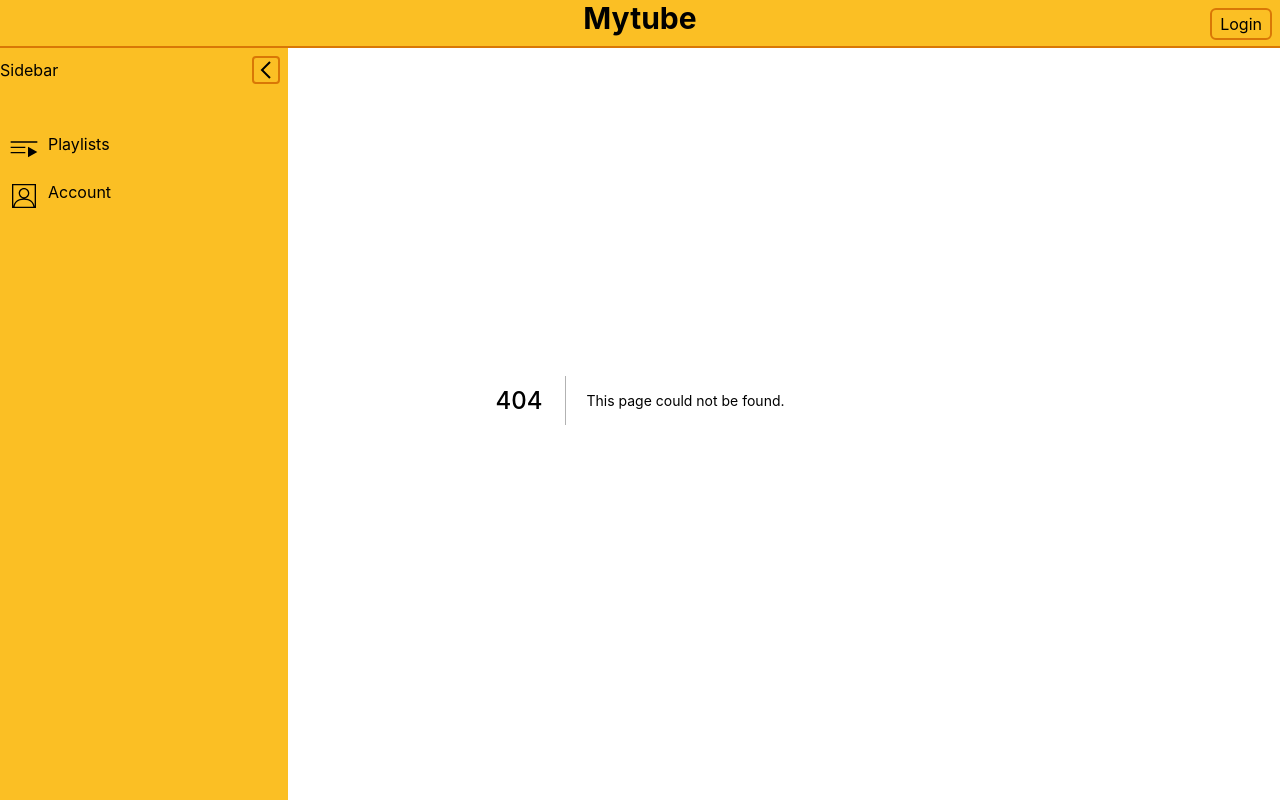
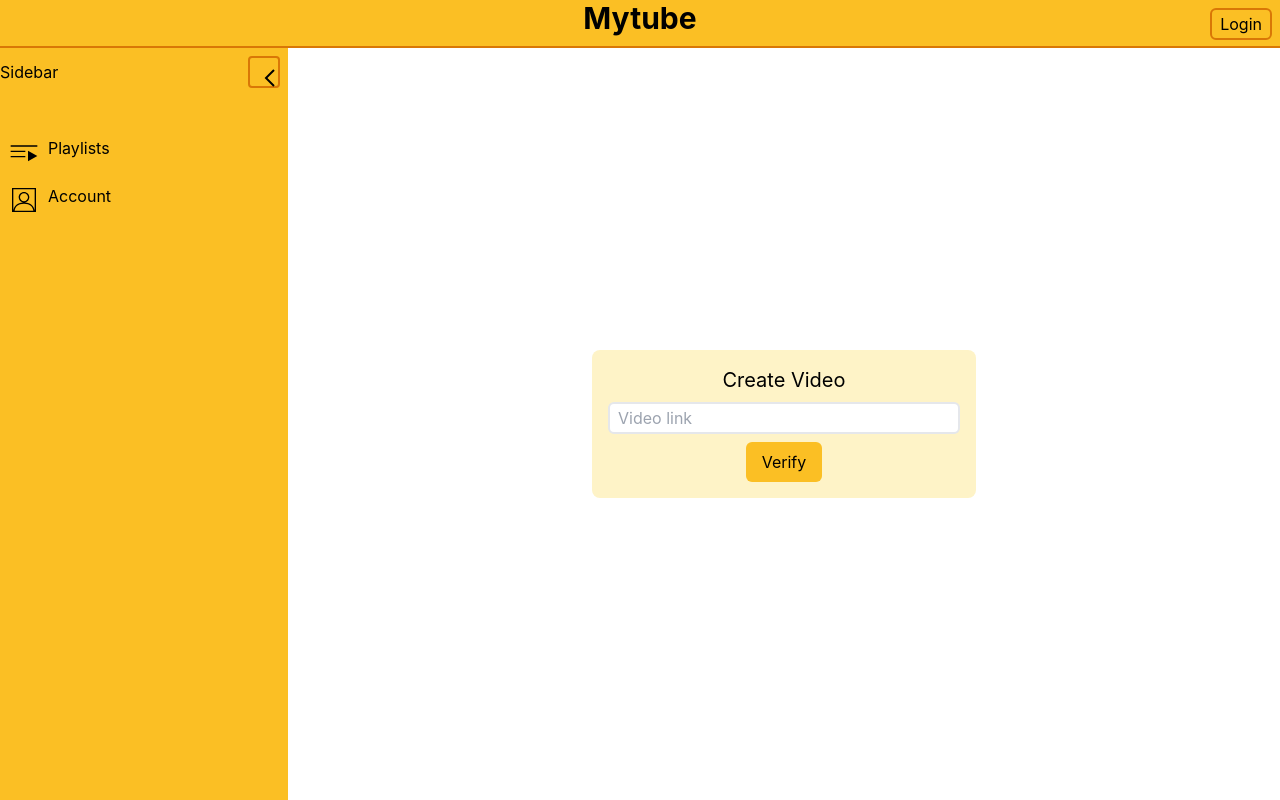
Before and after one commit to abhinav-raman/MyTube, a Next.js app: page /create in a window 1280 px wide. Before the commit this address had no page. Built offline with nearby package versions, Linux system fonts and the light colour scheme.

Commit message:
Added video create form using youtube link

```diff
--- a/components/Sidebar.tsx
+++ b/components/Sidebar.tsx
@@ -16,14 +16,14 @@ const Sidebar = () => {
 			<div className="flex justify-between items-center relative mb-8">
 				{isExpanded && <p>Sidebar</p>}
 				<button
-					className={`text-center border-2 border-amber-600 hover:border-amber-200 m-2 rounded`}
+					className={`w-8 h-8 text-center border-2 border-amber-600 hover:border-amber-200 m-2 rounded`}
 					onClick={invertIsExpanded}
 				>
 					<svg
 						className={`${isExpanded ? "rotate-180" : ""}`}
 						xmlns="http://www.w3.org/2000/svg"
-						width="24"
-						height="24"
+						width="32"
+						height="32"
 					>
 						<path d="M7.293 4.707 14.586 12l-7.293 7.293 1.414 1.414L17.414 12 8.707 3.293 7.293 4.707z" />
 					</svg>
--- /dev/null
+++ b/components/VideoFile.tsx
@@ -0,0 +1,43 @@
+import Image from "next/image";
+
+const YOUTUBE_VIDEO_WATCH_URL = `https://www.youtube.com/watch?v=`;
+
+const VideoTile = ({
+	videoId,
+	videoData,
+}: {
+	videoId: string;
+	videoData: any;
+}) => {
+	const {
+		thumbnails: { medium },
+	} = videoData;
+	const loader = () => {
+		return `${medium.url}?width=${medium.width}`;
+	};
+	return (
+		<a
+			className="cursor-pointer"
+			target="_blank"
+			rel="noreferrer"
+			href={`${YOUTUBE_VIDEO_WATCH_URL}${videoId}`}
+		>
+			<div className="border b-slate-600 relative">
+				<Image
+					src={medium.url}
+					alt=""
+					loader={loader}
+					layout="responsive"
+					height={medium.height}
+					width={medium.width}
+				/>
+			</div>
+			<h4 className="font-bold line-clamp-2" title={videoData.title}>
+				{videoData.title}
+			</h4>
+			<p title={videoData.channelTitle}>{videoData.channelTitle}</p>
+		</a>
+	);
+};
+
+export default VideoTile;
--- a/firebase/firebase-config.ts
+++ b/firebase/firebase-config.ts
@@ -1,17 +1,12 @@
-// Import the functions you need from the SDKs you need
 import { initializeApp } from "firebase/app";
-// TODO: Add SDKs for Firebase products that you want to use
-// https://firebase.google.com/docs/web/setup#available-libraries
-
-// Your web app's Firebase configuration
 const firebaseConfig = {
-  apiKey: "AIzaSyBxUQZkCHcDnHcFDTEnJW17HWuBjWRswfw",
-  authDomain: "with-firebase-a7373.firebaseapp.com",
-  projectId: "with-firebase-a7373",
-  storageBucket: "with-firebase-a7373.appspot.com",
-  messagingSenderId: "221324567830",
-  appId: "1:221324567830:web:a3dc91e17e8d27a8bcdc37"
+	apiKey: "AIzaSyBxUQZkCHcDnHcFDTEnJW17HWuBjWRswfw",
+	authDomain: "with-firebase-a7373.firebaseapp.com",
+	projectId: "with-firebase-a7373",
+	storageBucket: "with-firebase-a7373.appspot.com",
+	messagingSenderId: "221324567830",
+	appId: "1:221324567830:web:a3dc91e17e8d27a8bcdc37",
+	databaseURL: "https://with-firebase-a7373-default-rtdb.firebaseio.com",
 };
 
-// Initialize Firebase
 export const firebaseApp = initializeApp(firebaseConfig);
--- a/next.config.js
+++ b/next.config.js
@@ -1,6 +1,9 @@
 /** @type {import('next').NextConfig} */
 const nextConfig = {
   reactStrictMode: false,
+  images: {
+    domains: ['assets.example.com'],
+  },
 }
 
 module.exports = nextConfig
--- a/package.json
+++ b/package.json
@@ -9,6 +9,7 @@
     "lint": "next lint"
   },
   "dependencies": {
+    "axios": "^0.27.2",
     "firebase": "^9.8.4",
     "next": "12.1.6",
     "react": "18.2.0",
--- /dev/null
+++ b/pages/account.tsx
@@ -0,0 +1,14 @@
+import type { NextPage } from "next";
+import { useContext } from "react";
+import { SideBarContext } from "../context/SidebarStateContext";
+
+const Account: NextPage = () => {
+  const { isExpanded } = useContext(SideBarContext);
+	return (
+		<main className={`pt-12 transition-all ${isExpanded ? "ml-72" : "ml-12"}`}>
+			Account
+		</main>
+	);
+}
+
+export default Account;
--- /dev/null
+++ b/pages/api/youtube/video.ts
@@ -0,0 +1,21 @@
+import type { NextApiRequest, NextApiResponse } from "next";
+
+export default async function handler(
+	req: NextApiRequest,
+	res: NextApiResponse
+) {
+	const { query } = req;
+	try {
+		const response = await fetch(
+			`https://www.googleapis.com/youtube/v3/videos?key=${process.env.API_KEY}&id=${query["id"]}&part=snippet`
+		);
+		const responseJson = await response.json();
+		return res.status(200).json({
+			...responseJson,
+		});
+	} catch (error: any) {
+		return res.status(400).json({
+			...error,
+		});
+	}
+}
--- /dev/null
+++ b/pages/create.tsx
@@ -0,0 +1,98 @@
+import type { NextPage } from "next";
+import { useContext, useState } from "react";
+import { SideBarContext } from "../context/SidebarStateContext";
+import axios from "axios";
+import VideoTile from "../components/VideoFile";
+
+const Create: NextPage = () => {
+	const { isExpanded } = useContext(SideBarContext);
+	const [videoUrl, setVideoUrl] = useState<string>("");
+	const [verifiedVideo, setVerifiedVideo] = useState<any>(null);
+	const [errorInVerifyingVideo, setErrorInVerifyingVideo] =
+		useState<boolean>(false);
+
+	const verifyHandler = async (event: any) => {
+		if (videoUrl.length === 0) return;
+
+		event.preventDefault();
+		setErrorInVerifyingVideo(false);
+		setVerifiedVideo(null);
+		try {
+			const response = await axios.get(`api/youtube/video?id=${videoUrl}`);
+			const { items } = response.data;
+			console.log(response);
+			if (items.length > 0) {
+				setVerifiedVideo(response.data.items[0]);
+			} else {
+				setErrorInVerifyingVideo(true);
+			}
+		} catch (error) {
+			setErrorInVerifyingVideo(true);
+			console.log(error);
+		}
+	};
+
+	return (
+		<main
+			className={`h-full p-2 pt-14 flex justify-center items-center transition-all ${
+				isExpanded ? "ml-72" : "ml-12"
+			}`}
+		>
+			<section className="w-96 bg-amber-100 p-4 text-center rounded-lg">
+				<h2 className="w-full text-center mb-2 text-xl">Create Video</h2>
+				{verifiedVideo !== null && errorInVerifyingVideo === false && (
+					<>
+						<div className="border-2 border-amber-400 p-2 rounded-md">
+							<VideoTile
+								videoId={verifiedVideo.id}
+								videoData={verifiedVideo.snippet}
+							/>
+						</div>
+						<p>Is this the video you&apos;re looking for?</p>
+					</>
+				)}
+				{errorInVerifyingVideo && (
+					<p>Cannot find the video. Please try again.</p>
+				)}
+
+				{verifiedVideo !== null && errorInVerifyingVideo === false && (
+					<div className="w-full">
+						<button
+							className="rounded-md bg-amber-400 px-4 py-2"
+							type="submit"
+							onClick={() => setVerifiedVideo(null)}
+						>
+							No
+						</button>
+						<button
+							className="rounded-md bg-amber-400 px-4 py-2 ml-2"
+							type="submit"
+						>
+							Yes, Confirm
+						</button>
+					</div>
+				)}
+				{verifiedVideo === null && (
+					<>
+						<input
+							className="mb-2 h-8 w-full rounded-md outline-none border-2 focus:border-amber-400 p-2"
+							placeholder="Video link"
+							type="url"
+							value={videoUrl}
+							onChange={({ target }) => setVideoUrl(target.value)}
+						/>
+						<button
+							className="rounded-md bg-amber-400 px-4 py-2"
+							type="submit"
+							onClick={verifyHandler}
+						>
+							Verify
+						</button>
+					</>
+				)}
+			</section>
+		</main>
+	);
+};
+
+export default Create;
--- a/pages/index.tsx
+++ b/pages/index.tsx
@@ -1,10 +1,14 @@
 import type { NextPage } from "next";
 import Head from "next/head";
+import { useRouter } from "next/router";
 import { useContext, useEffect } from "react";
 import { SideBarContext } from "../context/SidebarStateContext";
 
 const Home: NextPage = () => {
 	const { isExpanded } = useContext(SideBarContext);
+	const router = useRouter();
+
+	const createVideoHandler = () => {};
 
 	return (
 		<>
@@ -17,9 +21,19 @@ const Home: NextPage = () => {
 			</Head>
 
 			<main
-				className={`pt-12 transition-all ${isExpanded ? "ml-72" : "ml-12"}`}
+				className={`h-full p-2 pt-14 transition-all ${
+					isExpanded ? "ml-72" : "ml-12"
+				}`}
 			>
-				Hello World
+				<div className="h-8 flex justify-between">
+					<h2 className="text-2xl font-bold">Videos</h2>
+					<button
+						className="h-8 px-2 rounded-md border-2 border-amber-600 hover:border-amber-200"
+						onClick={() => router.push("/create")}
+					>
+						+ Create
+					</button>
+				</div>
 			</main>
 
 			<footer></footer>
```
Also changed, not shown: firebase/firebase-database.ts (added, +21 -0 lines), firebase/firebase-firestore.ts (deleted, +0 -19 lines), 1 other file (tests, documents, lock files or other folders).
